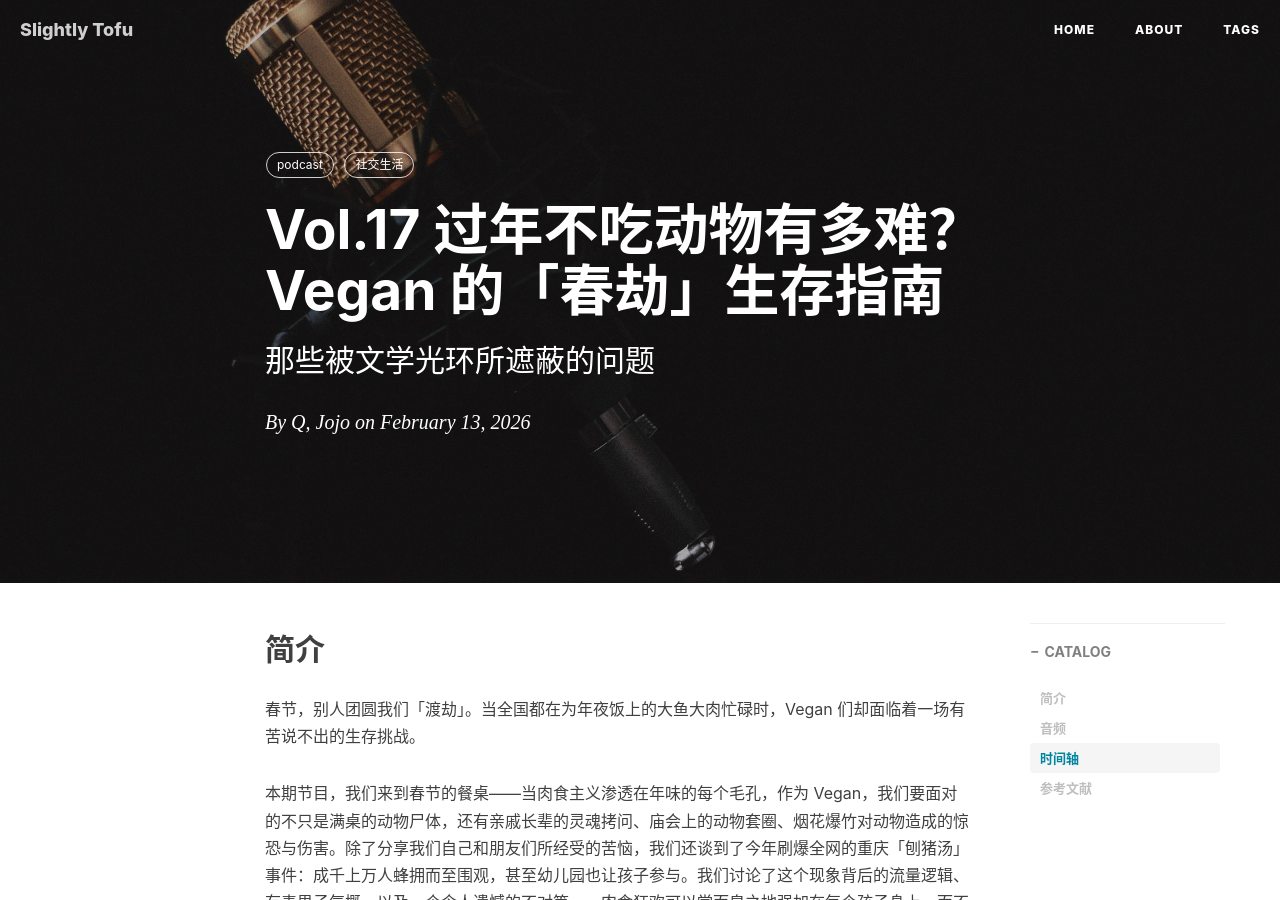
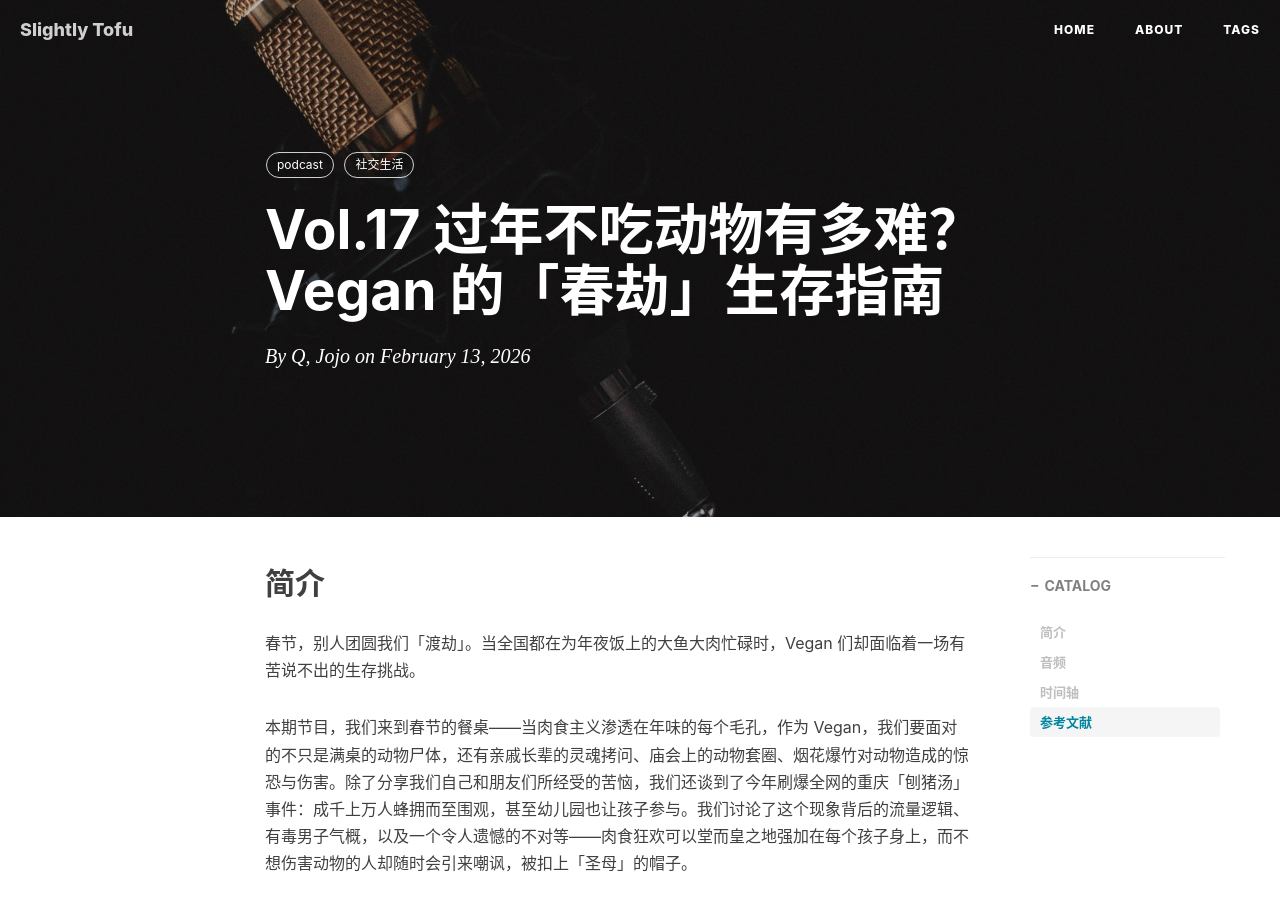
Before and after one commit to slightlytofu/slightlytofu.github.io, a Jekyll site: the page built from _posts/2026-02-13-Vol.17-过年不吃动物有多难-Vegan的春劫生存指南.md, in a window 1280 px wide and 900 px high. Built offline with Jekyll 4.4.1, drawn with Linux system fonts in a browser that asks for light colours; nearby versions of some CDN libraries; comment, search, counter and statistics services are not loaded.

Commit message:
formatting: vol17

```diff
--- a/_posts/2026-02-13-Vol.17-过年不吃动物有多难-Vegan的春劫生存指南.md
+++ b/_posts/2026-02-13-Vol.17-过年不吃动物有多难-Vegan的春劫生存指南.md
@@ -1,7 +1,7 @@
 ---
 layout:     post
 title:      Vol.17 过年不吃动物有多难？Vegan 的「春劫」生存指南
-subtitle:   那些被文学光环所遮蔽的问题
+subtitle:
 date:       2026-02-13
 author:     Q, Jojo
 header-img: img/post-bg-default.jpg
```
